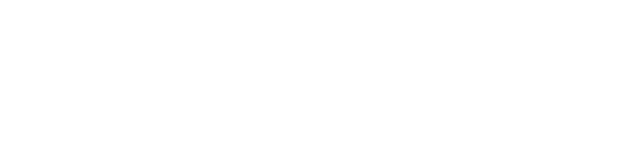
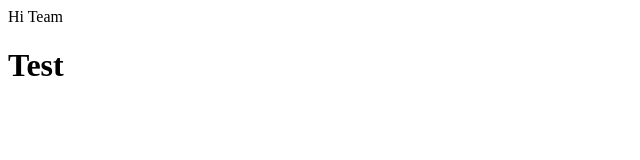
Before and after one commit to anbumaniproz/test, a plain HTML site: page index.html in a window 1280 px wide. Shown: the whole page, without its empty margins (0-640 px from the left). Drawn offline with Linux system fonts and the light colour scheme.

Commit message:
Change body tag

```diff
--- a/index.html
+++ b/index.html
@@ -1,5 +1,7 @@
 <head>
-    <body>
 
-    </body>
+        Hi Team
+
+        <h1>Test</h1>
+
 </head>
```
